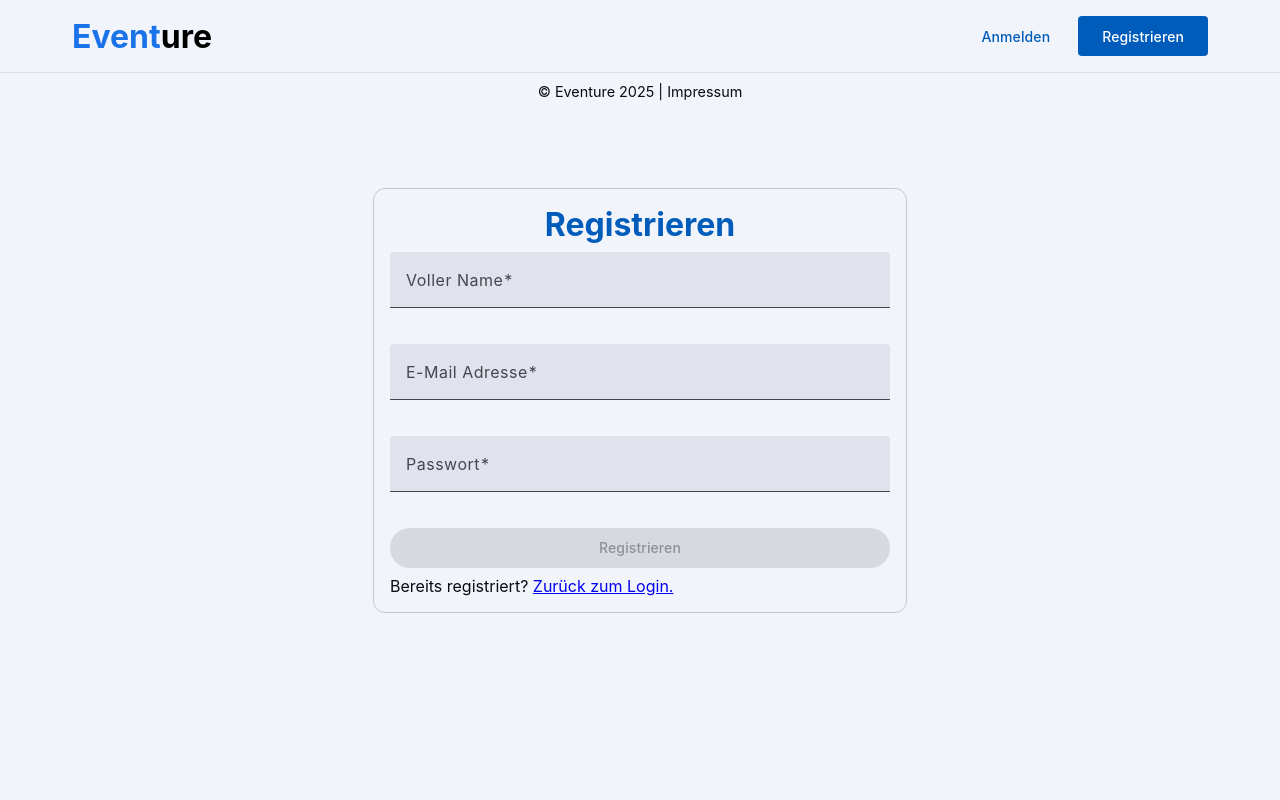
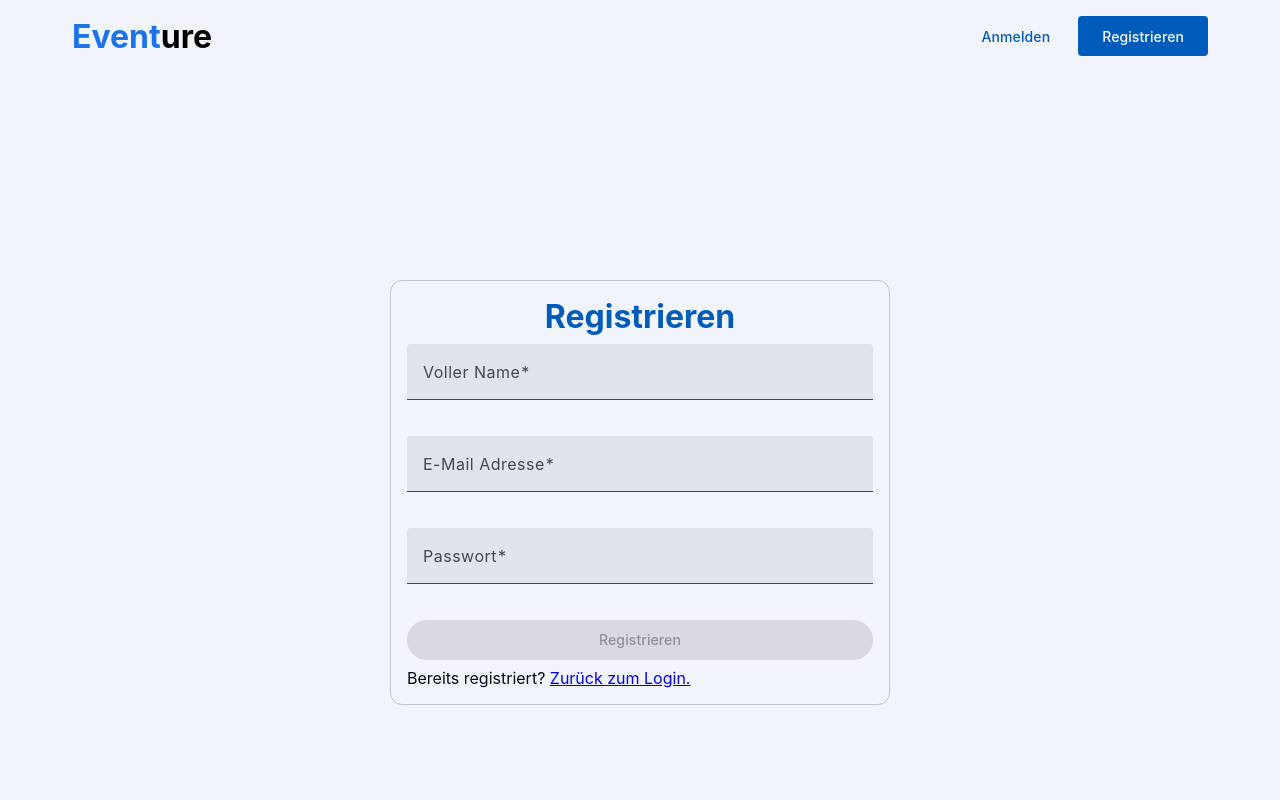
Before and after one commit to mezotv/eventure, an Angular app in the folder frontend/: page /register in a window 1280 px wide. Shown: the top 800 px of the page. Built offline with nearby package versions, Linux system fonts and the light colour scheme.

Commit message:
make register & login component relative

```diff
--- a/frontend/src/app/app.component.css
+++ b/frontend/src/app/app.component.css
@@ -0,0 +1,24 @@
+.app-container {
+    display: flex;
+    flex-direction: column;
+    min-height: 100vh;
+}
+
+.main-content {
+    flex: 1;
+    display: flex;
+    flex-direction: column;
+    justify-content: center;
+    /* Center content vertically */
+    padding: 20px 0;
+    /* Add some padding top and bottom */
+}
+
+/* Add to login.component.css */
+.login-container {
+    display: flex;
+    justify-content: center;
+    align-items: center;
+    min-height: calc(100vh - 150px);
+    /* Account for header and footer approximate height */
+}
--- a/frontend/src/app/app.component.html
+++ b/frontend/src/app/app.component.html
@@ -1,3 +1,7 @@
-<app-navbar></app-navbar>
-<router-outlet />
-<app-footer></app-footer>
+<div class="app-container">
+    <app-navbar></app-navbar>
+    <main class="main-content">
+        <router-outlet></router-outlet>
+    </main>
+    <app-footer></app-footer>
+</div>
--- a/frontend/src/app/components/event-discovery/event-discovery.component.html
+++ b/frontend/src/app/components/event-discovery/event-discovery.component.html
@@ -56,7 +56,7 @@
       </div>
 
       <button mat-flat-button type="submit" class="search-button">
-            Nach Events Suchen
+        Nach Events suchen
       </button>
     </form>
   </div>
--- a/frontend/src/app/components/footer/footer.component.css
+++ b/frontend/src/app/components/footer/footer.component.css
@@ -1,12 +1,14 @@
 .footer-container {
-    padding: 10px 0;
+  padding: 15px 0;
   background-color: var(--background);
   text-align: center;
   font-size: 0.9rem;
   border-top: 1px solid #e0e0e0;
+  /* Changed from fixed to relative */
   position: relative;
-    bottom: 0;
   width: 100%;
+  left: 0;
+  z-index: 0;
 }
 
 .impressum-link {
@@ -14,7 +16,6 @@
   color: var(--text);
 }
 
-
 .impressum-link:hover {
   text-decoration: underline;
 }
--- a/frontend/src/app/components/navbar/navbar.component.css
+++ b/frontend/src/app/components/navbar/navbar.component.css
@@ -10,6 +10,10 @@
 .logo {
   font-size: 2rem;
   font-weight: 700;
+}
+
+.logo:hover {
+  cursor: pointer;
 }
 
 .logo-event {
--- a/frontend/src/app/components/navbar/navbar.component.html
+++ b/frontend/src/app/components/navbar/navbar.component.html
@@ -1,9 +1,9 @@
 <div class="navbar">
-    <div class="logo">
-      <span class="logo-event">Event</span><span class="logo-ture">ure</span>
-    </div>
-    <div class="auth-buttons">
-      <a mat-button class="login-button" href="/login">Anmelden</a>
-      <a mat-flat-button class="register-button" href="/register">Registrieren</a>
-    </div>
+  <div class="logo" routerLink="/">
+    <span class="logo-event">Event</span><span class="logo-ture">ure</span>
   </div>
+  <div class="auth-buttons">
+    <a mat-button class="login-button" routerLink="/login">Anmelden</a>
+    <a mat-flat-button class="register-button" routerLink="/register">Registrieren</a>
+  </div>
+</div>
--- a/frontend/src/app/pages/login/login.component.css
+++ b/frontend/src/app/pages/login/login.component.css
@@ -1,28 +1,18 @@
-.example-form {
-    min-width: 150px;
-    max-width: 500px;
-    width: 100%;
-}
-
 .full-width {
     width: 100%;
 }
 
 h1 {
     text-align: center;
-    font-size: xx-large;
+    font-size: 2rem;
     color: var(--mat-sys-primary);
     margin-bottom: 0.5rem;
 }
 
 .login {
-    position: fixed;
-    inset: 0px;
-    width: fit-content;
-    height: fit-content;
-    max-width: 100vw;
-    max-height: 100dvh;
-    margin: auto;
+    width: 100%;
+    max-width: 400px;
+    margin: 0 auto;
     background-color: var(--background);
 }
 
@@ -39,28 +29,48 @@ mat-flat-button {
 }
 
 .login-button-row {
-    content: var(--primary);
     margin-bottom: 0.5rem;
 }
 
 .error-message {
     color: #f44336;
-    font-size: 12px;
-    margin: 10px 0;
-    padding: 10px;
+    font-size: 0.75rem;
+    margin: 0.625rem 0;
+    padding: 0.625rem;
     background-color: rgba(244, 67, 54, 0.1);
     border-radius: 4px;
 }
 
 .success-message {
     color: #4caf50;
-    font-size: 12px;
-    margin: 10px 0;
-    padding: 10px;
+    font-size: 0.75rem;
+    margin: 0.625rem 0;
+    padding: 0.625rem;
     background-color: rgba(76, 175, 80, 0.1);
     border-radius: 4px;
 }
 
 .mat-mdc-form-field {
-    margin-bottom: 16px;
+    margin-bottom: 1rem;
 }
+
+.login-container {
+    display: flex;
+    justify-content: center;
+    align-items: center;
+    min-height: 100dvh;
+}
+
+@media (max-width: 600px) {
+    .login {
+        max-width: 100%;
+    }
+
+    h1 {
+        font-size: 1.5rem;
+    }
+
+    mat-card-content {
+        padding: 1rem;
+    }
+}
--- a/frontend/src/app/pages/login/login.component.html
+++ b/frontend/src/app/pages/login/login.component.html
@@ -1,7 +1,8 @@
+<div class="login-container">
     <mat-card class="login" appearance="outlined">
         <mat-card-content>
             <h1>Anmelden</h1>
-        <form class="example-form" [formGroup]="loginForm" (ngSubmit)="onSubmit()">
+            <form [formGroup]="loginForm" (ngSubmit)="onSubmit()">
                 <mat-form-field class="full-width">
                     <mat-label>E-Mail</mat-label>
                     <input matInput formControlName="email" type="email" placeholder="Email">
@@ -36,3 +37,4 @@
             </form>
         </mat-card-content>
     </mat-card>
+</div>
--- a/frontend/src/app/pages/register/register.component.css
+++ b/frontend/src/app/pages/register/register.component.css
@@ -1,6 +1,4 @@
 .example-form {
-    min-width: 150px;
-    max-width: 500px;
     width: 100%;
 }
 
@@ -10,27 +8,21 @@
 
 h1 {
     text-align: center;
-    font-size: xx-large;
+    font-size: 2rem;
     color: var(--mat-sys-primary);
     margin-bottom: 0.5rem;
 }
 
 .register {
-    position: fixed;
-    inset: 0px;
-    width: fit-content;
-    height: fit-content;
-    max-width: 100vw;
-    max-height: 100dvh;
-    margin: auto;
+    width: 100%;
+    max-width: 500px;
     background-color: var(--background);
 }
 
 .login-button {
-    display: table-cell;
-    font-size: 14px;
-    margin-left: 8px;
-    min-width: 120px;
+    font-size: 0.875rem;
+    margin-left: 0.5rem;
+    min-width: 7.5rem;
     background-color: var(--primary);
 }
 
@@ -39,28 +31,51 @@ mat-flat-button {
 }
 
 .login-button-row {
-    content: var(--primary);
     margin-bottom: 0.5rem;
 }
 
 .error-message {
     color: #f44336;
-    font-size: 12px;
-    margin: 10px 0;
-    padding: 10px;
+    font-size: 0.75rem;
+    margin: 0.625rem 0;
+    padding: 0.625rem;
     background-color: rgba(244, 67, 54, 0.1);
     border-radius: 4px;
 }
 
 .success-message {
     color: #4caf50;
-    font-size: 12px;
-    margin: 10px 0;
-    padding: 10px;
+    font-size: 0.75rem;
+    margin: 0.625rem 0;
+    padding: 0.625rem;
     background-color: rgba(76, 175, 80, 0.1);
     border-radius: 4px;
 }
 
 .mat-mdc-form-field {
-    margin-bottom: 16px;
+    margin-bottom: 1rem;
 }
+
+.register-container {
+    display: flex;
+    justify-content: center;
+    align-items: center;
+    min-height: 100vh;
+    padding: 1rem;
+    box-sizing: border-box;
+}
+
+/* Add responsive styles */
+@media (max-width: 600px) {
+    .register {
+        max-width: 100%;
+    }
+
+    h1 {
+        font-size: 1.5rem;
+    }
+
+    mat-card-content {
+        padding: 1rem;
+    }
+}
--- a/frontend/src/app/pages/register/register.component.html
+++ b/frontend/src/app/pages/register/register.component.html
@@ -1,3 +1,4 @@
+<div class="register-container">
     <mat-card class="register" appearance="outlined">
         <mat-card-content>
             <h1>Registrieren</h1>
@@ -50,3 +51,4 @@
             </form>
         </mat-card-content>
     </mat-card>
+</div>
--- a/frontend/src/styles.css
+++ b/frontend/src/styles.css
@@ -41,6 +41,8 @@ body {
   min-height: 100vh;
   background-color: var(--background);
   color: var(--text);
+  margin: 0;
+  padding: 0;
 }
 
 select {
@@ -50,3 +52,13 @@ select {
   background-position: right 1rem center;
   background-size: 1em;
 }
+
+app-root {
+  display: flex;
+  flex-direction: column;
+  min-height: 100vh;
+}
+
+router-outlet {
+  flex: 1;
+}
```
Also changed, not shown: frontend/src/app/components/navbar/navbar.component.ts (+4 -5 lines), 2 other files (tests, documents, lock files or other folders). Lines whose indentation alone changed are shown as unchanged.
